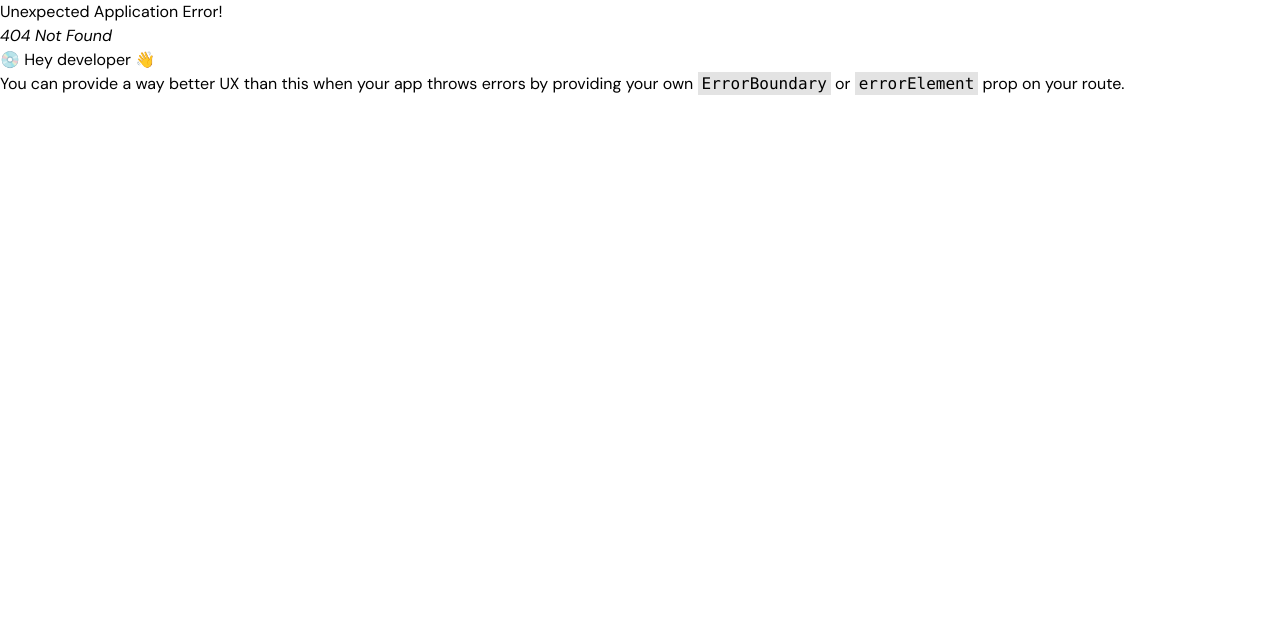
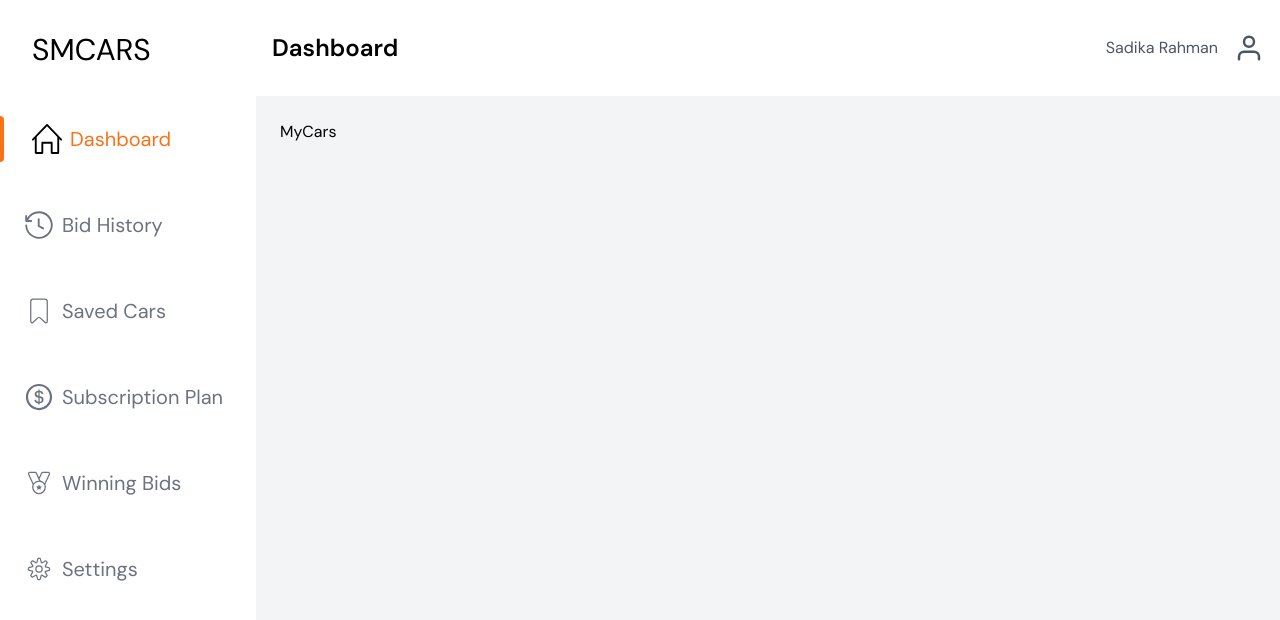
Before and after one commit to Mdsakib999/SM-Cars, a React (Vite) app: page /dashboard/my-cars in a window 1280 px wide. Before the commit this address had no page. Shown: the top 620 px of the page. Built offline with nearby package versions, Linux system fonts and the light colour scheme.

Commit message:
Add: Dashboard Sidebar

```diff
--- a/src/App.jsx
+++ b/src/App.jsx
@@ -1,11 +1,12 @@
 import { useState, useEffect } from "react";
-import { Outlet } from "react-router-dom";
+import { Outlet, useLocation } from "react-router-dom";
 import { FaArrowUp } from "react-icons/fa";
 import Footer from "./Pages/Footer/Footer";
 import Navbar from "./Components/Navbar";
 
 function App() {
   const [isVisible, setIsVisible] = useState(false);
+  const location = useLocation();
 
   // Toggle visibility of the button when scrolling
   const toggleVisibility = () => {
@@ -26,19 +27,27 @@ function App() {
 
   useEffect(() => {
     window.addEventListener("scroll", toggleVisibility);
-
     return () => {
       window.removeEventListener("scroll", toggleVisibility);
     };
   }, []);
 
+  // Check if the current route is /dashboard
+  const isDashboard = location.pathname.startsWith("/dashboard");
+
   return (
     <div>
-      <Navbar></Navbar>
-      <div className="min-h-[calc(100vh-196px)] ">
+      {/* Conditionally render Navbar and Footer */}
+      {!isDashboard && <Navbar />}
+
+      <div
+        className={`min-h-[calc(100vh-196px)] ${isDashboard ? "lg:ml-64" : ""}`}
+      >
         <Outlet />
       </div>
-      <Footer></Footer>
+
+      {!isDashboard && <Footer />}
+
       {/* Scroll to Top Button */}
       {isVisible && (
         <button
--- /dev/null
+++ b/src/components/DashboardComponent/AddNewCar/AddNewCar.jsx
@@ -0,0 +1,7 @@
+import React from "react";
+
+const AddNewCar = () => {
+  return <div>AddNewCar</div>;
+};
+
+export default AddNewCar;
--- /dev/null
+++ b/src/components/DashboardComponent/DashboardNav.jsx
@@ -0,0 +1,19 @@
+import React from "react";
+import { FiUser } from "react-icons/fi"; // Example icon for profile
+
+const DashboardNav = ({ sectionName, userName }) => {
+  return (
+    <div className="flex items-center justify-between p-4  bg-white  py-8">
+      {/* Section Name */}
+      <h2 className="text-2xl font-semibold">{sectionName}</h2>
+
+      {/* User Profile */}
+      <div className="flex items-center space-x-4">
+        <span className="text-gray-600">{userName}</span>
+        <FiUser className="text-3xl text-gray-600" />
+      </div>
+    </div>
+  );
+};
+
+export default DashboardNav;
--- /dev/null
+++ b/src/components/DashboardComponent/MyCars/MyCars.jsx
@@ -0,0 +1,7 @@
+import React from "react";
+
+const MyCars = () => {
+  return <div>MyCars</div>;
+};
+
+export default MyCars;
--- /dev/null
+++ b/src/components/DashboardComponent/Overview/Overview.jsx
@@ -0,0 +1,7 @@
+import React from "react";
+
+const Overview = () => {
+  return <div>Overview</div>;
+};
+
+export default Overview;
--- /dev/null
+++ b/src/components/DashboardComponent/Settings/Settings.jsx
@@ -0,0 +1,7 @@
+import React from "react";
+
+const Settings = () => {
+  return <div>Settings</div>;
+};
+
+export default Settings;
--- /dev/null
+++ b/src/components/DashboardComponent/Sidebar.jsx
@@ -0,0 +1,113 @@
+import { useState } from "react";
+import {
+  AiOutlineUser,
+  AiOutlineDollarCircle,
+  AiOutlineCar,
+  AiOutlineUserDelete,
+  AiOutlineSafety,
+} from "react-icons/ai";
+import { FiChevronRight, FiChevronLeft } from "react-icons/fi";
+import { CiBookmark, CiSettings, CiMedal } from "react-icons/ci";
+import { SlHome } from "react-icons/sl";
+import { GoHistory } from "react-icons/go";
+import { IoAddCircleOutline } from "react-icons/io5";
+
+const sidebarMenu = {
+  buyer: [
+    { name: "Dashboard", icon: <SlHome /> },
+    { name: "Bid History", icon: <GoHistory /> },
+    { name: "Saved Cars", icon: <CiBookmark /> },
+    { name: "Subscription Plan", icon: <AiOutlineDollarCircle /> },
+    { name: "Winning Bids", icon: <CiMedal /> },
+    { name: "Settings", icon: <CiSettings /> },
+  ],
+  seller: [
+    { name: "Dashboard", icon: <SlHome /> },
+    { name: "My Cars", icon: <AiOutlineCar /> },
+    { name: "Add New Car", icon: <IoAddCircleOutline /> },
+    { name: "Verify Account", icon: <AiOutlineSafety /> },
+    { name: "Subscription Plan", icon: <AiOutlineDollarCircle /> },
+    { name: "Settings", icon: <CiSettings /> },
+  ],
+  admin: [
+    { name: "Manage Users", icon: <AiOutlineUser /> },
+    { name: "Ban Users", icon: <AiOutlineUserDelete /> },
+    { name: "Settings", icon: <CiSettings /> },
+  ],
+};
+
+const Sidebar = ({ setActiveSection, userRole }) => {
+  const [isExpanded, setIsExpanded] = useState(false);
+  const [activeItem, setActiveItem] = useState(0);
+  const menuItems = sidebarMenu[userRole] || [];
+
+  const toggleSidebar = () => setIsExpanded((prev) => !prev);
+
+  return (
+    <div
+      className={`fixed inset-y-0 left-0 bg-white text-black h-full p-4 transition-all duration-300 ease-in-out ${
+        isExpanded ? "w-64" : "w-20"
+      } lg:w-64`}
+    >
+      <div className="flex flex-col items-center lg:items-start">
+        <div className="flex items-center justify-between w-full mb-12 mt-4 ml-4">
+          {(isExpanded || (!isExpanded && window.innerWidth >= 1024)) && (
+            <h2 className="text-3xl font-md transition-opacity duration-300 lg:hidden">
+              SMCARS
+            </h2>
+          )}
+          <h2 className="hidden text-3xl font-md transition-opacity duration-300 md:block">
+            SMCARS
+          </h2>
+
+          <button
+            onClick={toggleSidebar}
+            className="lg:hidden text-2xl focus:outline-none"
+          >
+            {isExpanded ? <FiChevronLeft /> : <FiChevronRight />}
+          </button>
+        </div>
+
+        <nav className="space-y-10 flex flex-col w-full">
+          {menuItems.map((item, index) => (
+            <a
+              key={index}
+              href="#"
+              onClick={() => {
+                setActiveItem(index); // Highlight active item in sidebar
+                setActiveSection(item.name); // Set active section name in Dashboard
+              }}
+              className={`relative flex items-center space-x-2 p-2 rounded w-full text-xl ${
+                activeItem === index ? "text-orange-500" : "text-gray-500"
+              }`}
+            >
+              {activeItem === index && (
+                <div className="absolute -left-5 top-0 bottom-0 w-2 rounded-md bg-orange-500"></div>
+              )}
+
+              <span
+                className={
+                  activeItem === index
+                    ? "text-black text-3xl"
+                    : "text-gray-500 text-3xl"
+                }
+              >
+                {item.icon}
+              </span>
+
+              <span
+                className={`ml-2 ${isExpanded ? "block" : "hidden"} lg:block ${
+                  activeItem === index ? "text-orange-500" : "text-gray-500"
+                }`}
+              >
+                {item.name}
+              </span>
+            </a>
+          ))}
+        </nav>
+      </div>
+    </div>
+  );
+};
+
+export default Sidebar;
--- a/src/components/HomeComponent/CarCard.jsx
+++ b/src/components/HomeComponent/CarCard.jsx
@@ -1,4 +1,5 @@
 import React from "react";
+import { Link } from "react-router-dom";
 import { BsArrowUpRight } from "react-icons/bs";
 import { IoSpeedometerOutline } from "react-icons/io5";
 import { BsBackpack } from "react-icons/bs";
@@ -107,9 +108,11 @@ const CarCard = () => {
 
             <div className="flex justify-between items-center">
               <span className="text-lg font-bold text-black">{car.price}</span>
-              <button className="flex items-center text-orange-500 py-2 px-4 rounded-md hover:text-orange-600">
-                View Details <BsArrowUpRight className="ml-2" />
-              </button>
+              <Link to="/car/cardetails">
+                <button className="flex items-center text-orange-500 py-2 px-4 rounded-md hover:text-orange-600">
+                  View Details <BsArrowUpRight className="ml-2" />
+                </button>
+              </Link>
             </div>
           </div>
         </div>
--- /dev/null
+++ b/src/pages/Dashboard/Dashboard.jsx
@@ -0,0 +1,28 @@
+import React from "react";
+import Sidebar from "../../components/DashboardComponent/Sidebar";
+import DashboardNav from "../../components/DashboardComponent/DashboardNav";
+import { useState } from "react";
+import { Outlet } from "react-router-dom";
+
+const user = "buyer"; // user type --> "admin", "buyer", or "seller"
+
+const Dashboard = () => {
+  const [activeSection, setActiveSection] = useState("Dashboard");
+  return (
+    <div className="flex min-h-screen bg-gray-100 ml-20 lg:ml-0">
+      <Sidebar setActiveSection={setActiveSection} userRole={user} />
+
+      <div className="flex-1 ">
+        {/* Navbar */}
+        <DashboardNav sectionName={activeSection} userName="Sadika Rahman" />
+
+        {/* Main Content */}
+        <div className="p-6">
+          <Outlet />
+        </div>
+      </div>
+    </div>
+  );
+};
+
+export default Dashboard;
```
Also changed, not shown: src/Routes/routs.jsx (+15 -0 lines).
